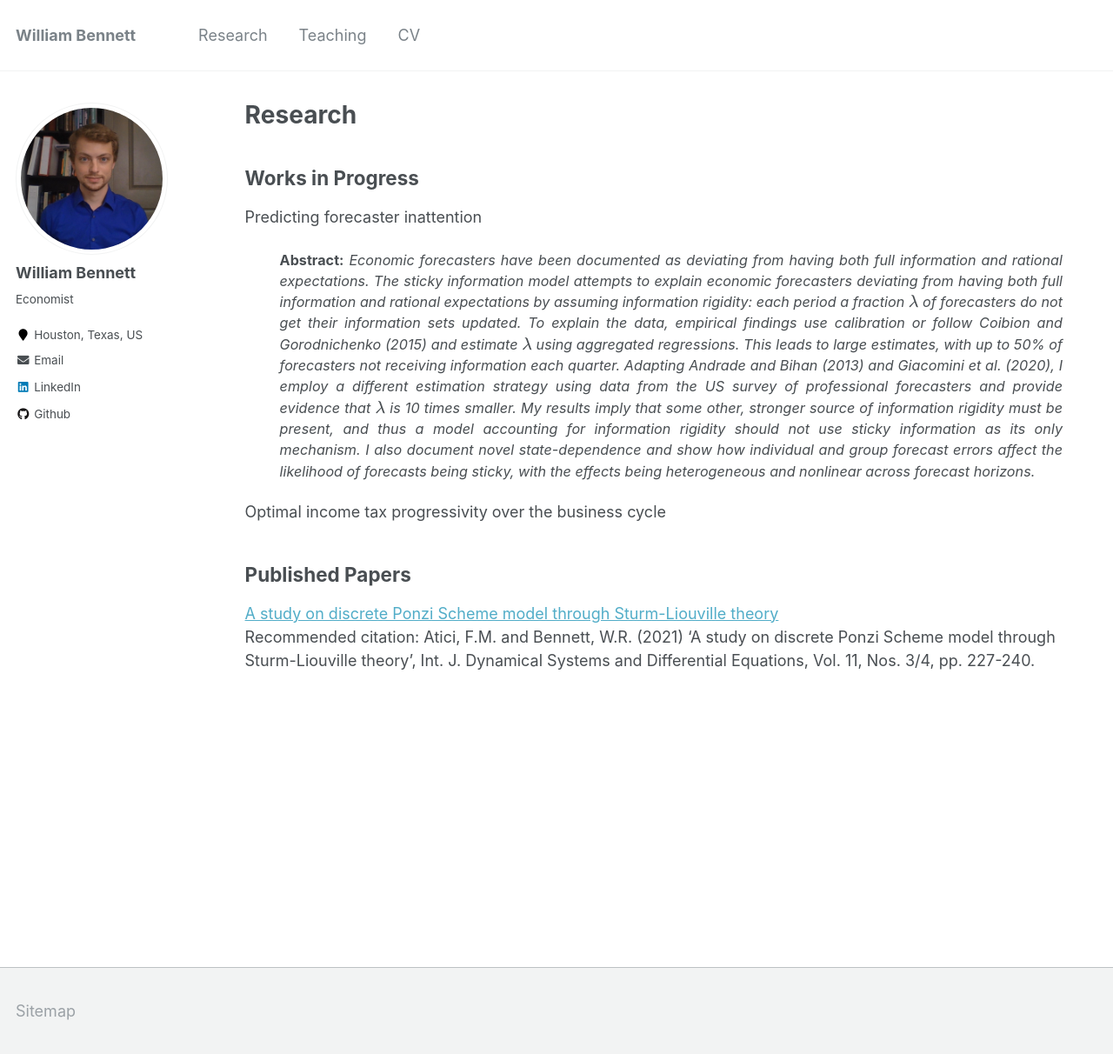
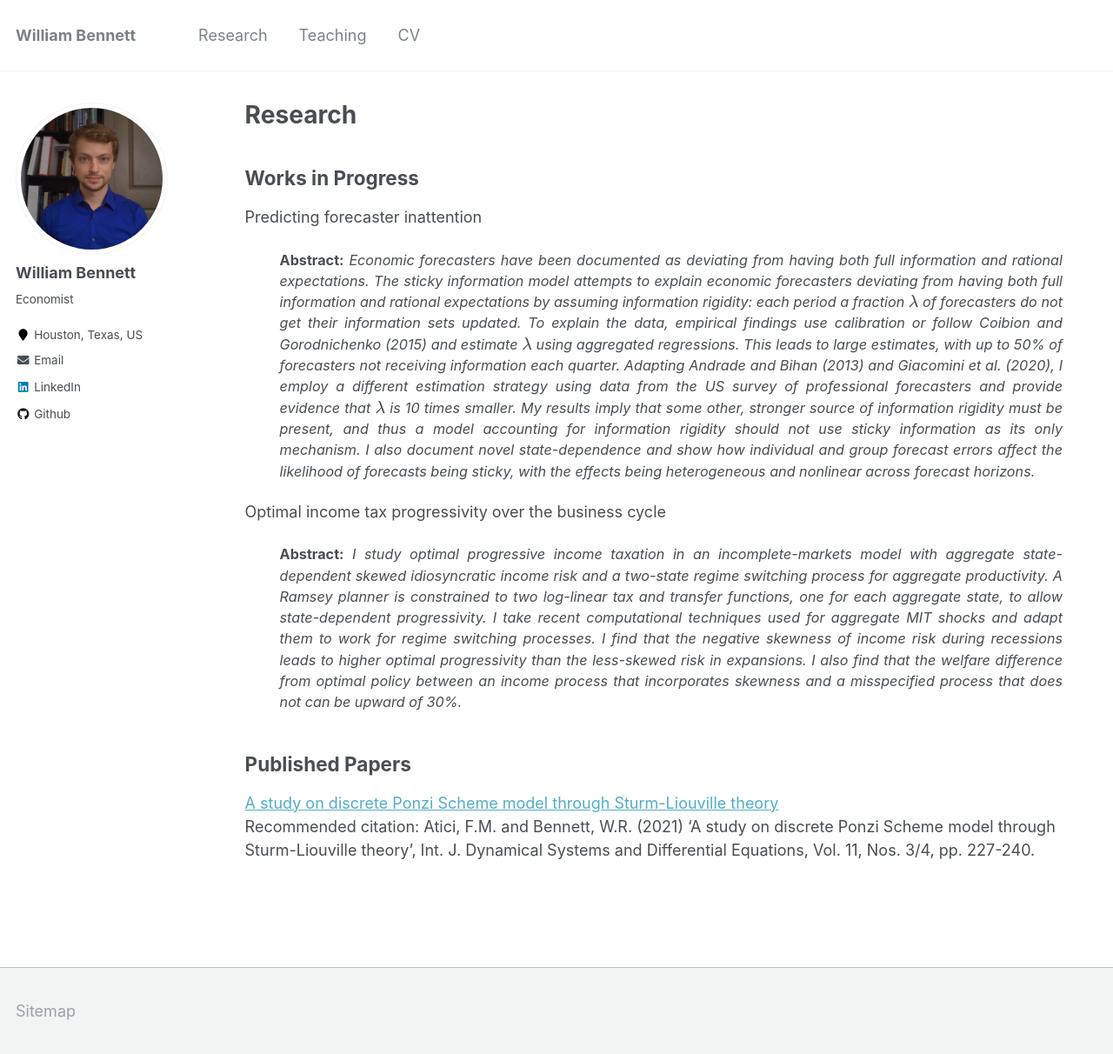
Before and after one commit to williambennettecon/williambennettecon.github.io, a Jekyll site: the page built from _pages/research.md, in a window 1280 px wide and 1212 px high. Shown: the whole window at 87% size. Built offline with Jekyll 4.4.1, drawn with Linux system fonts in a browser that asks for light colours; formulas are drawn with MathJax 3.

Commit message:
Update research.md

```diff
--- a/_pages/research.md
+++ b/_pages/research.md
@@ -16,6 +16,9 @@ Predicting forecaster inattention
 </p>
 
 Optimal income tax progressivity over the business cycle
+<p style="margin-left: 40px; margin-right: 40px; text-align: justify;  font-size: 90%;">
+<strong>Abstract:</strong> <em>I study optimal progressive income taxation in an incomplete-markets model with aggregate state-dependent skewed idiosyncratic income risk and a two-state regime switching process for aggregate productivity. A Ramsey planner is constrained to two log-linear tax and transfer functions, one for each aggregate state, to allow state-dependent progressivity. I take recent computational techniques used for aggregate MIT shocks and adapt them to work for regime switching processes. I find that the negative skewness of income risk during recessions leads to higher optimal progressivity than the less-skewed risk in expansions. I also find that the welfare difference from optimal policy between an income process that incorporates skewness and a misspecified process that does not can be upward of 30%.</em>
+</p>
 
 Published Papers
 --
```
